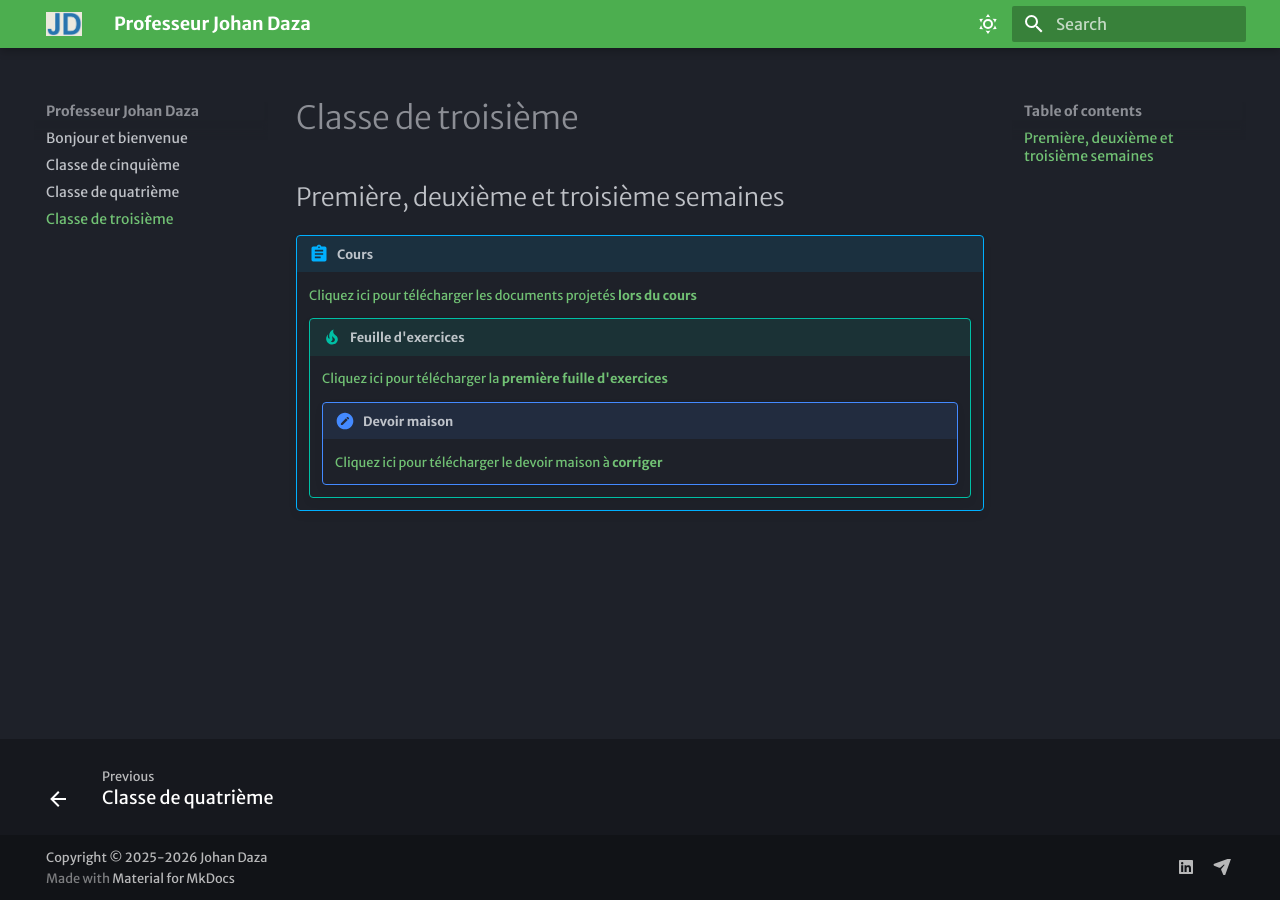
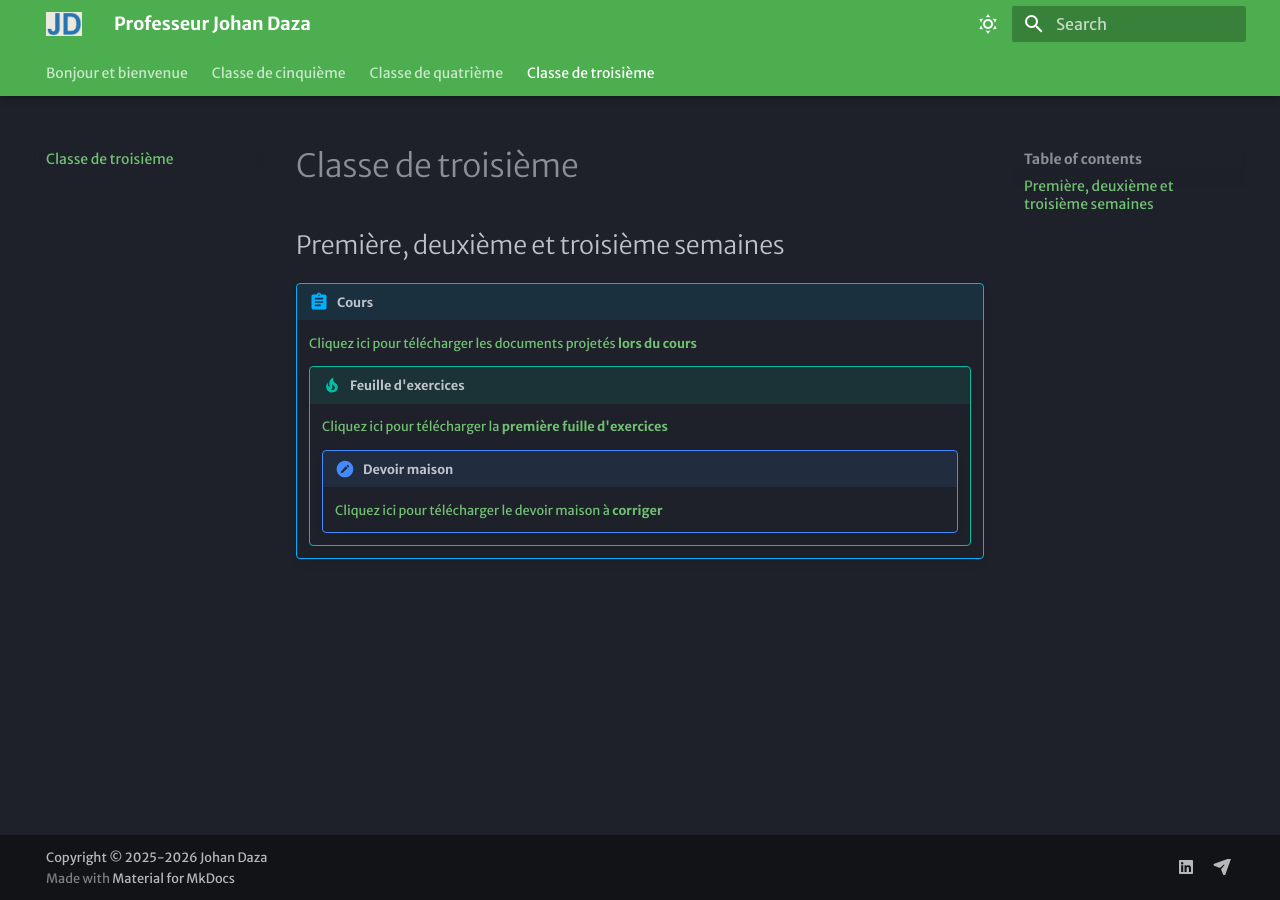
Before and after one commit to prof-johan-daza/general, an MkDocs documentation site: the page built from docs/Classe-de-troisième.md, in a window 1280 px wide. Built offline with MkDocs 1.6.1 and Material for MkDocs 9.7.7, drawn with Linux system fonts in a browser that asks for light colours; some web fonts are replaced.

Commit message:
feautres

```diff
--- a/mkdocs.yml
+++ b/mkdocs.yml
@@ -8,7 +8,8 @@ theme:
   logo: assets/logo.png
   favicon: assets/favicon.ico
   features:
-    - navigation.footer
+    - navigation.tabs
+    - navigation.tabs.sticky
   palette:
     # Dark Mode
     - scheme: slate
```
